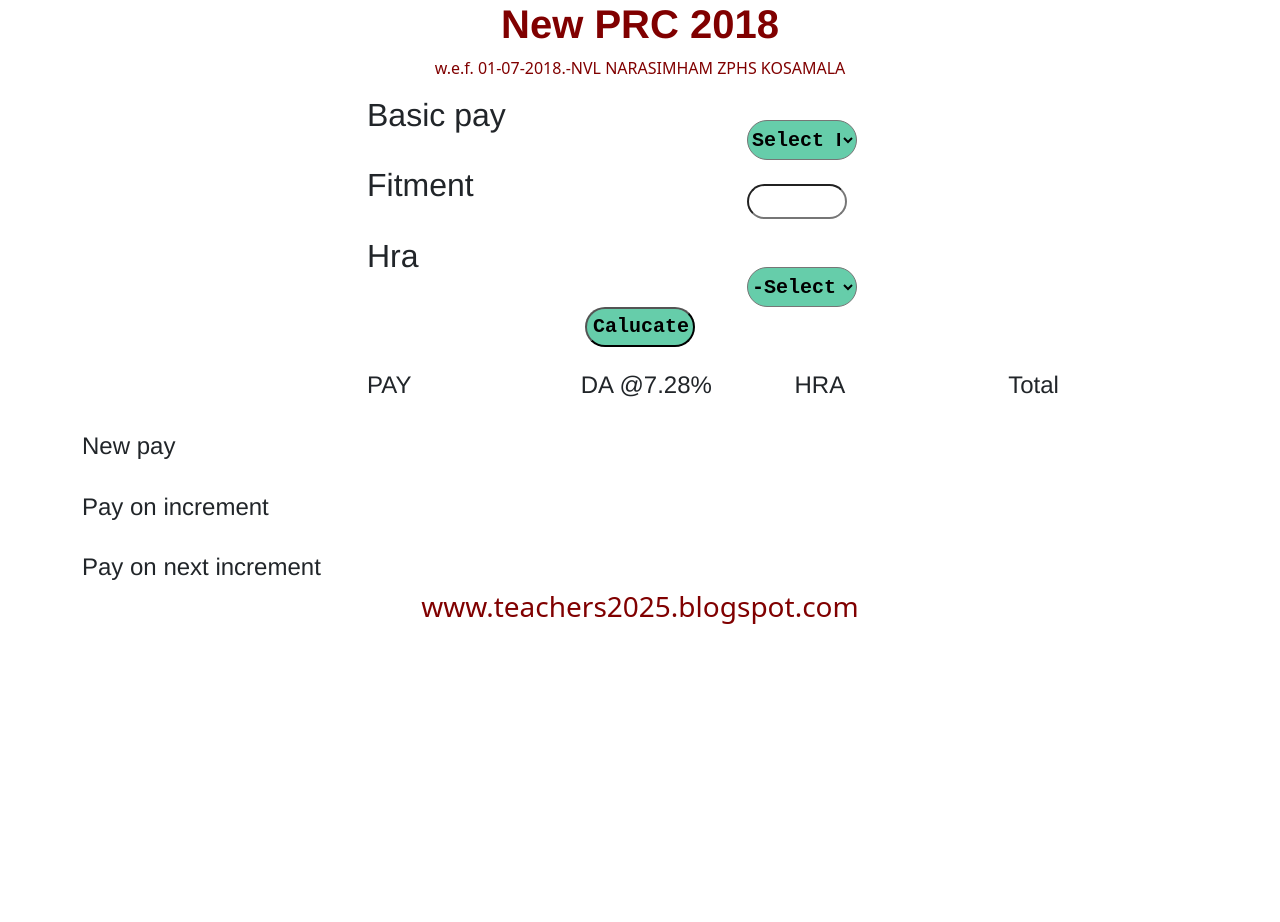
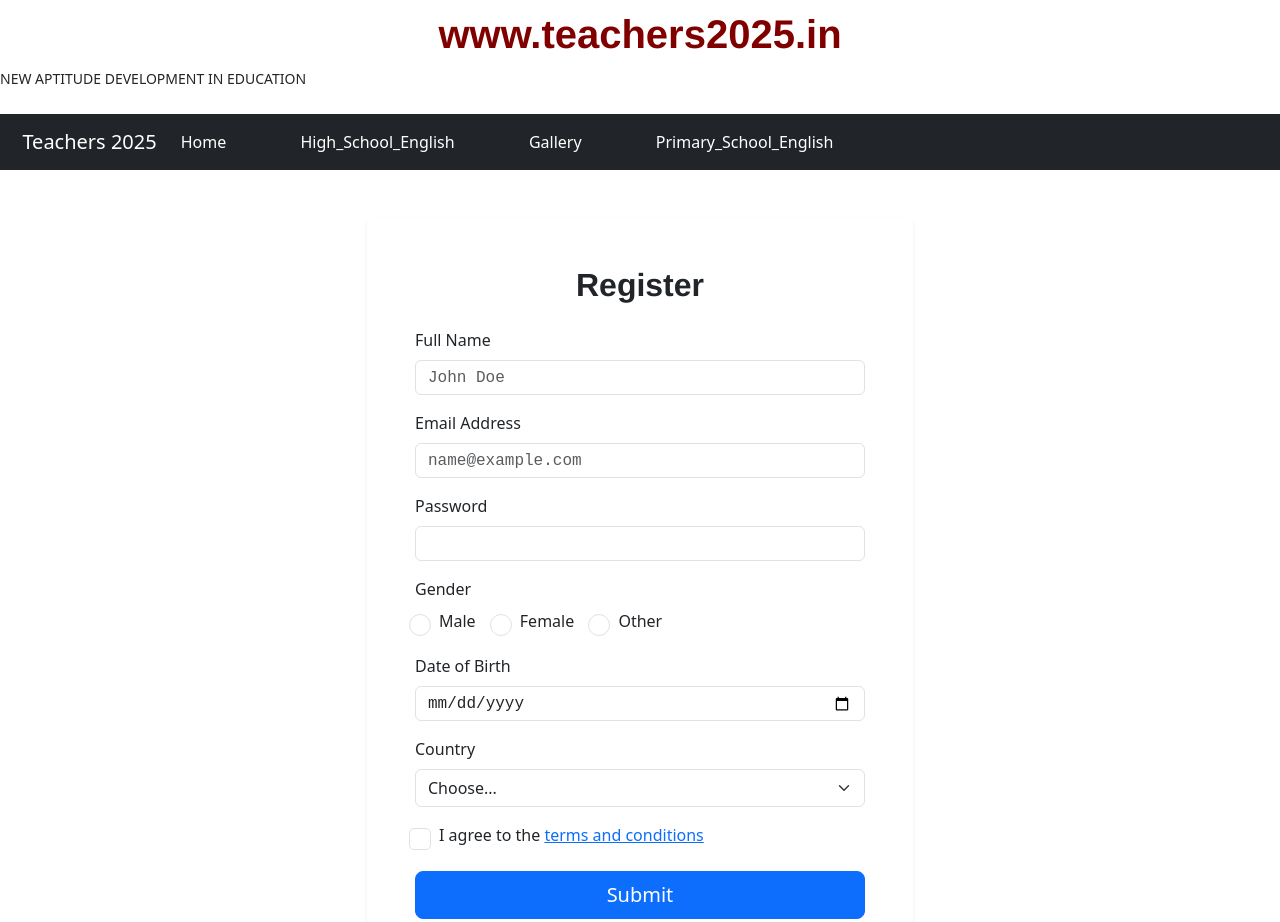
Before and after one commit to sarath0543/new_prc, a plain HTML site: page index.html in a window 1280 px wide. Shown: the top 922 px of the page. Before the commit the page ends 800 px from the top, so only its background shows below. Drawn offline with nearby package versions, Linux system fonts and the light colour scheme.

Commit message:
Refactor index.html with new layout and features
Updated HTML structure and Bootstrap version, added registration form and footer content.

```diff
--- a/index.html
+++ b/index.html
@@ -1,140 +1,276 @@
 <!DOCTYPE html>
 <html lang="en">
+  <head>
+    <meta charset="UTF-8">
+    <link href="https://cdn.jsdelivr.net/npm/bootstrap@5.3.3/dist/css/bootstrap.min.css" rel="stylesheet" integrity="sha384-QWTKZyjpPEjISv5WaRU9OFeRpok6YctnYmDr5pNlyT2bRjXh0JMhjY6hW+ALEwIH" crossorigin="anonymous">
+    <script src="https://cdn.jsdelivr.net/npm/bootstrap@5.3.3/dist/js/bootstrap.bundle.min.js" integrity="sha384-YvpcrYf0tY3lHB60NNkmXc5s9fDVZLESaAA55NDzOxhy9GkcIdslK1eN7N6jIeHz" crossorigin="anonymous"></script>
+    <script src="https://cdn.jsdelivr.net/npm/@popperjs/core@2.11.6/dist/umd/popper.min.js" integrity="sha384-oBqDVmMz9ATKxIep9tiCxS/Z9fNfEXiDAYTujMAeBAsjFuCZSmKbSSUnQlmh/jp3" crossorigin="anonymous"></script>
+    <script src="https://cdn.jsdelivr.net/npm/bootstrap@5.2.3/dist/js/bootstrap.min.js" integrity="sha384-cuYeSxntonz0PPNlHhBs68uyIAVpIIOZZ5JqeqvYYIcEL727kskC66kF92t6Xl2V" crossorigin="anonymous"></script>
+    <link rel="stylesheet" href="index.css">
+    <title>NADE</title>
+  </head>
+      <style>
+        /* Custom CSS Variables for Theme */
+        :root {
+            --bs-teal-dark: #004d40; /* Deep Teal for Navbar/Footer */
+            --bs-gold-accent: #ffb300; /* Warm Gold for accents */
+            --bs-success: #ffb300;
+            --bs-success-hover: #e69100;
+        }
 
-<head>
-  <meta charset="UTF-8">
-  <meta name="description" content="Narasimham nvl sgtmpps kosamala">
-  <meta name="keywords" content="nvl,prc new pay">
-  <meta name="author" content="NVL NARASIMHAM">
-  <meta name="viewport" content="width=device-width, initial-scale=1.0">
+        /* --- OVERLAP FIX ONLY (NO LAYOUT CHANGES) --- */
+        .header {
+            position: sticky;
+            top: 0;
+            z-index: 1030;
+        }
+
+        /* Prevent body/form content from overlapping initial title */
+        .title1 {
+            margin-top: 10px;
+        }
+        /* ------------------------------------------- */
+
+        .bg-custom-teal {
+            background-color: var(--bs-teal-dark) !important;
+        }
+
+        .text-custom-gold {
+            color: var(--bs-gold-accent) !important;
+        }
+
+        .card-img-top {
+            height: 250px;
+            object-fit: cover;
+            background-color: #e0f2f1;
+            display: flex;
+            align-items: center;
+            justify-content: center;
+            font-size: 1.25rem;
+            color: var(--bs-teal-dark);
+            font-weight: bold;
+        }
+
+        .whatsapp-btn {
+            background-color: var(--bs-gold-accent);
+            border-color: var(--bs-gold-accent);
+            color: var(--bs-teal-dark);
+            transition: background-color 0.3s ease, transform 0.1s ease;
+            font-weight: bold;
+        }
+
+        .whatsapp-btn:hover:not(:disabled) {
+            background-color: var(--bs-success-hover);
+            border-color: var(--bs-success-hover);
+            color: white;
+            transform: scale(1.02);
+        }
+
+        /* Custom style for selected items */
+        .btn-success-custom {
+            background-color: var(--bs-gold-accent) !important;
+            border-color: var(--bs-gold-accent) !important;
+            color: var(--bs-teal-dark) !important;
+            font-weight: bold;
+        }
+
+        /* Override outline button for the new theme */
+        .btn-outline-primary {
+            color: var(--bs-teal-dark);
+            border-color: var(--bs-teal-dark);
+        }
+
+        .btn-outline-primary:hover {
+            background-color: var(--bs-teal-dark);
+            color: white;
+        }
+
+        /* Responsive Navbar Adjustments */
+
+        /* Hide the collapse container on mobile */
+        @media (max-width: 991.98px) {
+            #navbarNavDesktop {
+                display: none !important;
+            }
+        }
+
+        /* Ensure the main nav links/button are visible on desktop */
+        @media (min-width: 992px) {
+            #navbarNavDesktop {
+                display: flex !important; /* Forces row layout on desktop */
+            }
+        }
+    </style>
+  <body>
+    <h1 class="title1">www.teachers2025.in</h1>
+    <small>NEW APTITUDE DEVELOPMENT IN EDUCATION</small> <br /> <br />
+    <!-- Begin navbar content -->
+    <div class="header " id="myHeader">
+
+      <nav class="navbar navbar-expand-sm navbar-dark text-bg-dark">
+        <div class="container-fluid">
+          <a class="navbar-brand" href="#">&nbsp;&nbsp;Teachers 2025</a>
+          <button class="navbar-toggler" type="button" data-bs-toggle="offcanvas" data-bs-target="#NadeNavbar" aria-controls="NadeNavbar" aria-label="Toggle navigation">
+            <span class="navbar-toggler-icon"></span>
+          </button>
+          <div class="offcanvas offcanvas-start text-bg-dark " id="NadeNavbar" aria-labelledby="NadeNavbarLabe">
+            <div class="offcanvas-header">
+              <h5 class="offcanvas-title" id="NadeNavbarLabel">Teachers 2025</h5>
+              <button type="button" class="btn-close btn-close-white" data-bs-dismiss="offcanvas" aria-label="Close"></button>
+            </div>
+            <div class="offcanvas-body">
+              <ul class="navbar-nav ">
+                <li class="nav-item">
+                  <a class="nav-link active " aria-current="page" href="https://gemini.google.com/app">Home &nbsp;&nbsp;&nbsp;&nbsp;&nbsp;&nbsp;&nbsp;&nbsp;&nbsp;&nbsp;&nbsp;&nbsp;&nbsp; </a>
+                </li>
+                <li class="nav-item">
+                  <a class="nav-link active" aria-current="page" href="https://chatgpt.com/">High_School_English &nbsp;&nbsp;&nbsp;&nbsp;&nbsp;&nbsp;&nbsp;&nbsp;&nbsp;&nbsp;&nbsp;&nbsp;&nbsp;</a>
+                </li>
+                <li class="nav-item">
+                  <a class="nav-link active " aria-current="page" href="https://gemini.google.com/app">Gallery &nbsp;&nbsp;&nbsp;&nbsp;&nbsp;&nbsp;&nbsp;&nbsp;&nbsp;&nbsp;&nbsp;&nbsp;&nbsp;</a>
+                </li>
+                <li class="nav-item">
+                  <a class="nav-link active " aria-current="page" href="https://chatgpt.com/">Primary_School_English </a>
+                </li>
+                <li class="nav-item">
+                  <a class="nav-link active " aria-current="page" href="#">&nbsp;&nbsp;&nbsp;&nbsp;&nbsp;&nbsp;&nbsp;&nbsp;&nbsp;&nbsp;&nbsp;&nbsp;&nbsp;&nbsp;&nbsp;&nbsp;&nbsp;&nbsp;&nbsp;&nbsp;</a>
+                </li>
+              </ul>
+            </div>
+          </div>
+        </div>
+      </nav>
+    </div>
+    <!-- Begin page content -->
+    <main class="flex-shrink-0">
+      <div class="content">
 
 
+       <div class="container py-5">
+    <div class="row justify-content-center">
+      <div class="col-md-8 col-lg-6">
 
-    <link href="https://cdn.jsdelivr.net/npm/bootstrap@5.1.3/dist/css/bootstrap.min.css" rel="stylesheet" integrity="sha384-1BmE4kWBq78iYhFldvKuhfTAU6auU8tT94WrHftjDbrCEXSU1oBoqyl2QvZ6jIW3" crossorigin="anonymous">
-    <script src="https://cdn.jsdelivr.net/npm/bootstrap@5.1.3/dist/js/bootstrap.bundle.min.js" integrity="sha384-ka7Sk0Gln4gmtz2MlQnikT1wXgYsOg+OMhuP+IlRH9sENBO0LRn5q+8nbTov4+1p" crossorigin="anonymous"></script>
-    <script src="https://cdn.jsdelivr.net/npm/@popperjs/core@2.10.2/dist/umd/popper.min.js" integrity="sha384-7+zCNj/IqJ95wo16oMtfsKbZ9ccEh31eOz1HGyDuCQ6wgnyJNSYdrPa03rtR1zdB" crossorigin="anonymous"></script>
-    <script src="https://cdn.jsdelivr.net/npm/bootstrap@5.1.3/dist/js/bootstrap.min.js" integrity="sha384-QJHtvGhmr9XOIpI6YVutG+2QOK9T+ZnN4kzFN1RtK3zEFEIsxhlmWl5/YESvpZ13" crossorigin="anonymous"></script>
+        <!-- Form Card Container -->
+        <div class="card shadow-sm border-0 rounded-3">
+          <div class="card-body p-4 p-md-5">
+            <h2 class="card-title text-center mb-4 fw-bold">Register</h2>
 
-  <link rel="stylesheet" type="text/css" href="index.css">
-  <title>New PRC 2018-NVL NARASIMHAM ZPHS KOSAMALA</title>
-</head>
+            <form action="/submit-registration" method="POST" class="needs-validation" novalidate>
 
-<body>
-              <h1>New PRC 2018</h1>
-  <p>w.e.f. 01-07-2018.-NVL NARASIMHAM ZPHS KOSAMALA</p>
-
-              <div class="container " >
-                <div class="row " >
-                        <div class="col-3"></div>
-                        <div class="col-4"><h2>Basic pay</h2><br /><h2>Fitment</h2><br /><h2>Hra</h2></div><br />
-                         <div class="col-4"><br />
-                                    <select name="basic" id="bpay" required=required class="subm">
-                    <option value="">Select Basic</option>
-                    <option>13000</option>
-                    <option>13390</option>
-                    <option>13780</option>
-                    <option>14170</option>
-                    <option>14600</option>
-                    <option>15030</option>
-                    <option>15460</option>
-                    <option>15930</option>
-                    <option>16400</option>
-                    <option>16870</option>
-                    <option>17380</option>
-                    <option>17890</option>
-                    <option>18400</option>
-                    <option>18950</option>
-                    <option>19500</option>
-                    <option>20050</option>
-                    <option>20640</option>
-                    <option>21230</option>
-                    <option>21820</option>
-                    <option>22460</option>
-                    <option>23100</option>
-                    <option>23740</option>
-                    <option>24440</option>
-                    <option>25140</option>
-                    <option>25840</option>
-                    <option>26600</option>
-                    <option>27360</option>
-                    <option>28120</option>
-                    <option>28940</option>
-                    <option>29760</option>
-                    <option>30580</option>
-                    <option>31460</option>
-                    <option>32340</option>
-                    <option>33220</option>
-                    <option>34170</option>
-                    <option>35120</option>
-                    <option>36070</option>
-                    <option>37100</option>
-                    <option>38130</option>
-                    <option>39160</option>
-                    <option>40270</option>
-                    <option>41380</option>
-                    <option>42490</option>
-                    <option>43680</option>
-                    <option>44870</option>
-                    <option>46060</option>
-                    <option>47330</option>
-                    <option>48600</option>
-                    <option>49870</option>
-                    <option>51230</option>
-                    <option>52590</option>
-                    <option>53950</option>
-                    <option>55410</option>
-                    <option>56870</option>
-                    <option>58330</option>
-                    <option>59890</option>
-                    <option>61450</option>
-                    <option>63010</option>
-                    <option>64670</option>
-                    <option>66330</option>
-                    <option>67990</option>
-                    <option>69750</option>
-                    <option>71510</option>
-                    <option>73270</option>
-                    <option>75150</option>
-                    <option>77030</option>
-                    <option>78910</option>
-                    <option>80930</option>
-                    <option>82950</option>
-                    <option>84970</option>
-                    <option>87130</option>
-                    <option>89290</option>
-                    <option>91450</option>
-                    <option>93780</option>
-                    <option>96110</option>
-                    <option>98440</option>
-                    <option>100770</option>
-                    <option>103290</option>
-                    <option>105810</option>
-                    <option>108330</option>
-                    <option>110850</option>
-                                    </select><br /><br />
-                                    <input type="text" id="fitment" required><br /><br/><br />
-                                    <select  name="hra" id="hra"  class="subm">
-                      <option >-Select HRA-</option>
-                      <option value="12">12</option>
-                      <option value="14.5">14.5</option>
-                      <option value="20">20</option>
-                      <option value="30">30</option>
-                                    </select></div>
-                 <br /><center> <button  class="subm" type="button" id="sub" onclick="newPay()">Calucate</button></center>
-                 </div>
+              <!-- Full Name -->
+              <div class="mb-3">
+                <label for="fullname" class="form-label">Full Name</label>
+                <input type="text" class="form-control" id="fullname" name="fullname" placeholder="John Doe" required>
               </div>
 
+              <!-- Email -->
+              <div class="mb-3">
+                <label for="email" class="form-label">Email Address</label>
+                <input type="email" class="form-control" id="email" name="email" placeholder="name@example.com" required>
+              </div>
 
-              <br /><div class="container"  >
-                <div class="row"> <div class="col-3"></div><div class="col"><h4>PAY</h4></div><div class="col"><h4>DA @7.28%</h4></div><div class="col"><h4>HRA</h4></div><div class="col"><h4>Total</h4></div></div><br />
-                <div class="row"><div class="col-3"><h4 id="print">New pay</h4></div><div class="col"><output id="Npay"></div><div class="col"><output id="da"></div><div class="col"><output id="hrap"></div><div class="col"><output id="total1"></div></div><br />
-                <div class="row"><div class="col-3"><h4>Pay on increment</h4></div><div class="col"><output id="Npay1"></output></div> <div class="col"><output id="da1"></div><div class="col"><output id="hrap1"></div><div class="col"><output id="total2"></div></div><br />
-                <div class="row"><div class="col-3"><h4>Pay on next increment</h4></div><div class="col"><output id="Npay2"></div><div class="col"><output id="da2"></div><div class="col"><output id="hrap2"></div><div class="col"><output id="total3"></div> </div>
+              <!-- Password -->
+              <div class="mb-3">
+                <label for="password" class="form-label">Password</label>
+                <input type="password" class="form-control" id="password" name="password" required>
+              </div>
 
+              <!-- Gender (Radio Buttons) -->
+              <div class="mb-3">
+                <label class="form-label d-block">Gender</label>
+                <div class="form-check form-check-inline">
+                  <input class="form-check-input" type="radio" name="gender" id="male" value="male">
+                  <label class="form-check-label" for="male">Male</label>
+                </div>
+                <div class="form-check form-check-inline">
+                  <input class="form-check-input" type="radio" name="gender" id="female" value="female">
+                  <label class="form-check-label" for="female">Female</label>
+                </div>
+                <div class="form-check form-check-inline">
+                  <input class="form-check-input" type="radio" name="gender" id="other" value="other">
+                  <label class="form-check-label" for="other">Other</label>
+                </div>
+              </div>
 
+              <!-- Date of Birth -->
+              <div class="mb-3">
+                <label for="dob" class="form-label">Date of Birth</label>
+                <input type="date" class="form-control" id="dob" name="dob">
+              </div>
 
-                  <h3>www.teachers2025.blogspot.com</h3>
+              <!-- Country (Dropdown) -->
+              <div class="mb-3">
+                <label for="country" class="form-label">Country</label>
+                <select class="form-select" id="country" name="country">
+                  <option selected value="">Choose...</option>
+                  <option value="us">United States</option>
+                  <option value="ca">Canada</option>
+                  <option value="uk">United Kingdom</option>
+                  <option value="in">India</option>
+                  <option value="au">Australia</option>
+                </select>
+              </div>
 
-</body>
-<script src="index.js"></script>
+              <!-- Terms and Conditions Checkbox -->
+              <div class="mb-4 form-check">
+                <input class="form-check-input" type="checkbox" id="terms" name="terms" required>
+                <label class="form-check-label" for="terms">
+                  I agree to the <a href="#">terms and conditions</a>
+                </label>
+              </div>
+
+              <!-- Submit Button -->
+              <div class="d-grid">
+                <button type="submit" class="btn btn-primary btn-lg">Submit</button>
+              </div>
+
+            </form>
+          </div>
+        </div>
+
+      </div>
+    </div>
+  </div>
+
+      </div>
+    </main>
+    <!-- Begin footer content -->
+    <footer class="footer">
+      <div class="container">
+        <!-- Follow Us Section -->
+        <div class="col">
+          <h5>Follow Us</h5>
+          <div class="social-icons">
+            <a href="#" target="_blank">
+              <i class="bi bi-facebook"></i> Facebook </a>
+            <br>
+            <a href="#" target="_blank">
+              <i class="fab fa-twitter"></i> Twitter </a>
+            <br>
+            <a href="#" target="_blank">
+              <i class="fab fa-instagram"></i> Instagram </a>
+            <br>
+            <a href="#" target="_blank">
+              <i class="fab fa-linkedin"></i> LinkedIn </a>
+            <br>
+          </div>
+        </div>
+        <!-- About Us Section -->
+        <div class="col">
+          <h5>About Us</h5>
+          <p>We are a leading company in providing modern web development solutions and innovative technologies for our clients worldwide. Our focus is on delivering user-friendly and highly functional websites.</p>
+        </div>
+        <!-- About Developer Section -->
+        <div class="col">
+          <h5>About Developer</h5>
+          <p>This website is developed by [Your Name], a passionate web developer with a love for creating innovative and responsive web applications. Feel free to reach out for any collaboration opportunities or questions.</p>
+        </div>
+      </div>
+      <!-- Footer Bottom Section -->
+      <div class="text-center mt-4">
+        <p>&copy; 2025 [Your Company Name]. All rights reserved.</p>
+      </div>
+    </footer>
+  </body>
+  <script src="index.js"></script>
 </html>
```
